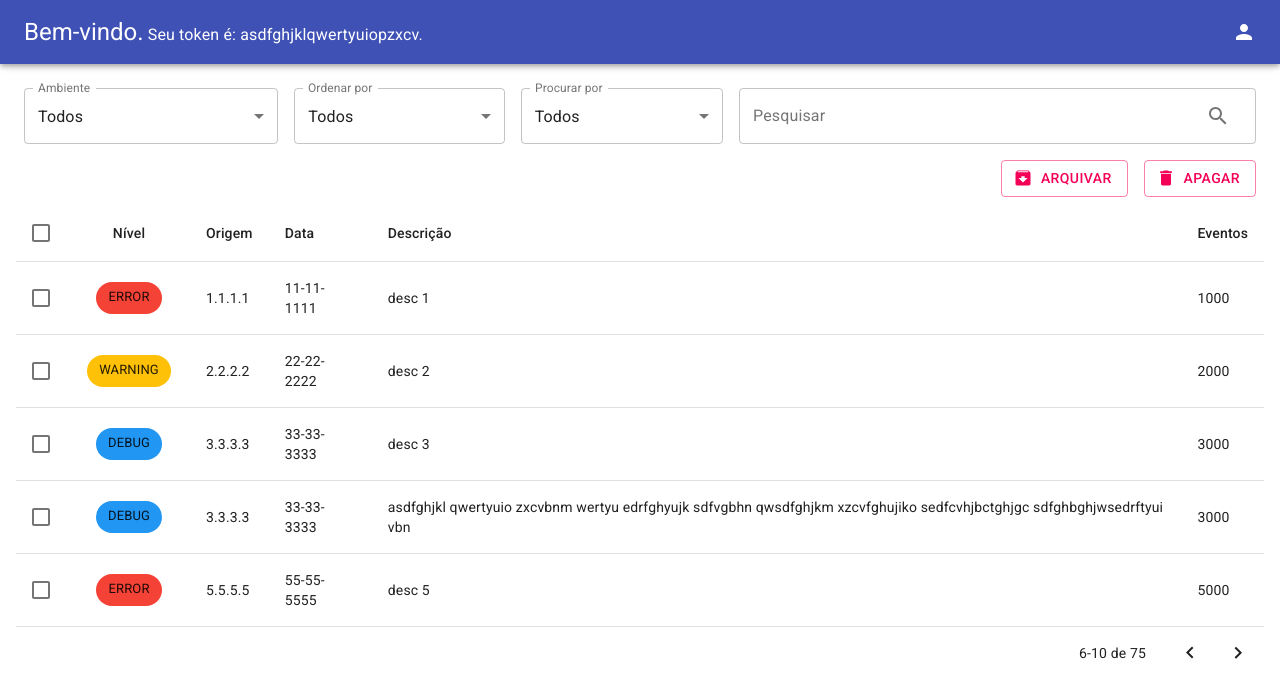
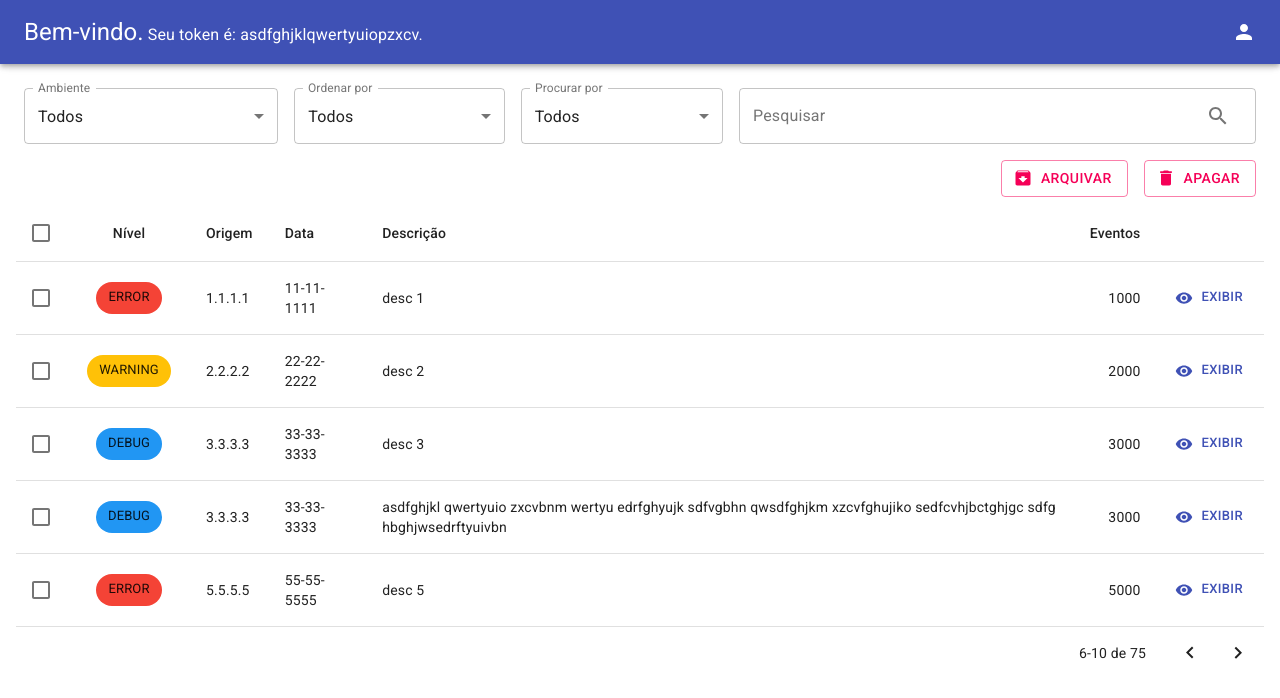
Before and after one commit to djeni98/central-erros-front, a React (Create React App) app: page /logs in a window 1280 px wide. Shown: the top 698 px of the page. Built offline with nearby package versions, Linux system fonts and the light colour scheme.

Commit message:
Adiciona redirecionamento para exibir log

```diff
--- a/src/components/LogTable.js
+++ b/src/components/LogTable.js
@@ -1,4 +1,5 @@
 import React, { useState } from 'react';
+import { useHistory } from 'react-router-dom';
 
 import Checkbox from '@material-ui/core/Checkbox';
 import Table from '@material-ui/core/Table';
@@ -10,6 +11,7 @@ import TableRow from '@material-ui/core/TableRow';
 import Button from '@material-ui/core/Button';
 import ArchiveIcon from '@material-ui/icons/Archive';
 import DeleteIcon from '@material-ui/icons/Delete';
+import ShowIcon from '@material-ui/icons/Visibility';
 
 import { makeStyles } from '@material-ui/core/styles';
 
@@ -36,6 +38,8 @@ function LogTable(props) {
   const classes = useStyles();
 
   const rows = props.rows || [];
+
+  const history = useHistory();
 
   const cols = [
     // { field: 'id', label: 'ID' },
@@ -126,11 +130,15 @@ function LogTable(props) {
               {col.label}
             </TableCell>
           ))}
+          <TableCell />
         </TableRow>
       </TableHead>
       <TableBody>
         {rows.map((row) => (
-          <TableRow key={row.id}>
+          <TableRow
+            key={row.id}
+            selected={selected.includes(row.id)}
+          >
             <TableCell padding="checkbox">
               <Checkbox
                 checked={selected.includes(row.id)}
@@ -147,7 +155,17 @@ function LogTable(props) {
             <TableCell className={classes.word}>
               {row.description}
             </TableCell>
-            <TableCell>{row.events}</TableCell>
+            <TableCell align="right">{row.events}</TableCell>
+            <TableCell>
+              <Button
+                size="small"
+                color="primary"
+                onClick={() => history.push(`/logs/${row.id}`)}
+                startIcon={<ShowIcon />}
+              >
+                Exibir
+              </Button>
+            </TableCell>
           </TableRow>
         ))}
       </TableBody>
--- a/src/components/MobileLogTable.js
+++ b/src/components/MobileLogTable.js
@@ -1,4 +1,5 @@
 import React, { useState } from 'react';
+import { useHistory } from 'react-router-dom';
 
 import Checkbox from '@material-ui/core/Checkbox';
 import Table from '@material-ui/core/Table';
@@ -21,6 +22,9 @@ const useStyles = makeStyles((theme) => ({
   button: {
     margin: theme.spacing(1),
   },
+  clickable: {
+    cursor: 'pointer'
+  },
   word: {
     overflow: 'hidden',
     textOverflow: 'ellipsis'
@@ -31,6 +35,8 @@ function MobileLogTable(props) {
   const classes = useStyles();
 
   const rows = props.rows || [];
+
+  const history = useHistory();
 
   const [selected, setSelected] = useState([]);
 
@@ -111,14 +117,21 @@ function MobileLogTable(props) {
       </TableHead>
       <TableBody>
         {rows.map((row) => (
-          <TableRow key={row.id}>
+          <TableRow
+            key={row.id}
+            hover
+            selected={selected.includes(row.id)}
+          >
             <TableCell padding="checkbox">
               <Checkbox
                 checked={selected.includes(row.id)}
                 onChange={e => selectItem(e, row.id)}
               />
             </TableCell>
-            <TableCell>
+            <TableCell
+              className={classes.clickable}
+              onClick={() => history.push(`/logs/${row.id}`)}
+            >
               <div className={classes.word}>{row.description}</div>
               <div className={classes.word}>{row.source}</div>
               <div className={classes.word}>{row.date}</div>
```
Also changed, not shown: 2 other files (tests, documents, lock files or other folders).
